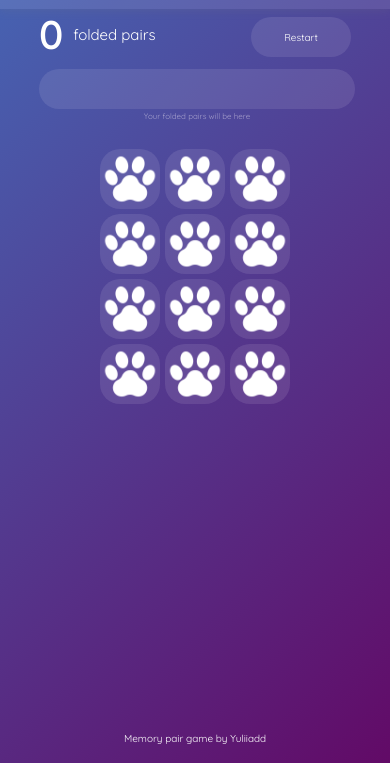
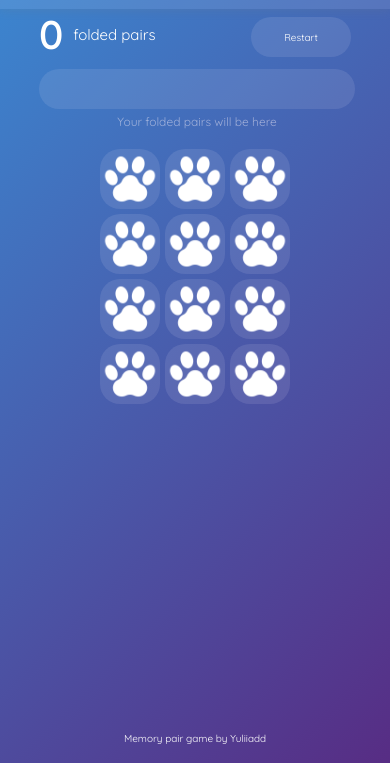
Before and after one commit to Yuliiadd/memory-pair-game, a plain HTML site: page index.html in a window 390 px wide. Shown: the part 81-844 px from the top of the page. Drawn offline with Linux system fonts and the light colour scheme.

Commit message:
changes for UAT

```diff
--- a/app.js
+++ b/app.js
@@ -19,7 +19,7 @@ restart.addEventListener("click", render);
 // function fliping cards & create arrays of opened cards
 
 function flipTheCard(e) {
-    if (e.target.className == "game__field" || e.target.className == "back__side") return;
+    if (e.target.className == "game__field" || e.target.className == "back__side rotate360" ) return;
     let frontSide = e.target;
     openedCards = document.querySelectorAll(".open__card");
     if (frontSide.tagName === "IMG" && openedCards.length < 2) {
@@ -46,7 +46,7 @@ function checkThePairs() {
             card.classList.remove("open__card");
         }));
         let pair = document.createElement("div");
-        for (let i=1; i<=2; i++) {
+        for (let i = 1; i <= 2; i++) {
             let miniCard = document.createElement("img");
             miniCard.classList.add('miniCard');
             miniCard.src = `img/${openedCardsSrc[1]}`;
@@ -66,7 +66,7 @@ function checkThePairs() {
         if (foldedPairs == 6) {
             field.classList.add('field__over');
             field.classList.remove('game__field');
-            field.innerHTML = `<span class = "game__over">GAME OVER!</span>`;
+            field.innerHTML = `<span class = "game__over">YOU WIN!</span>`;
             restart.classList.add("btn__red");
         };
 
--- a/style.css
+++ b/style.css
@@ -9,12 +9,12 @@ body {
         315deg,
         rgba(101, 0, 94, 1) 3%,
         rgba(60, 132, 206, 1) 38%,
-        rgba(48, 238, 226, 1) 68%,
         rgba(255, 25, 25, 1) 98%
     );
-    animation: gradient 15s ease infinite;
+    animation: gradient 20s ease infinite;
     background-size: 400% 400%;
     background-attachment: fixed;
+    user-select: none;
 }
 
 @keyframes gradient {
@@ -72,9 +72,9 @@ body {
 .collection::after {
     content: "Your folded pairs will be here";
     color: rgba(247, 239, 250, 0.5);
-    font-size: 10px;
+    font-size: 13px;
     position: absolute;
-    bottom: 5px;
+    bottom: 0px;
 }
 
 .miniCard {
@@ -324,8 +324,8 @@ and (max-width: 767px) {
     }
 
     .collection::after {
-        bottom: -12px;
-        font-size: 8px;
+        bottom: -20px;
+        font-size: 12px;
     }
 
     .game__field {
@@ -339,5 +339,4 @@ and (max-width: 767px) {
         height: 15px;
         width: 15px;
     }
-
 }
```
Also changed, not shown: index.html (indentation only).
